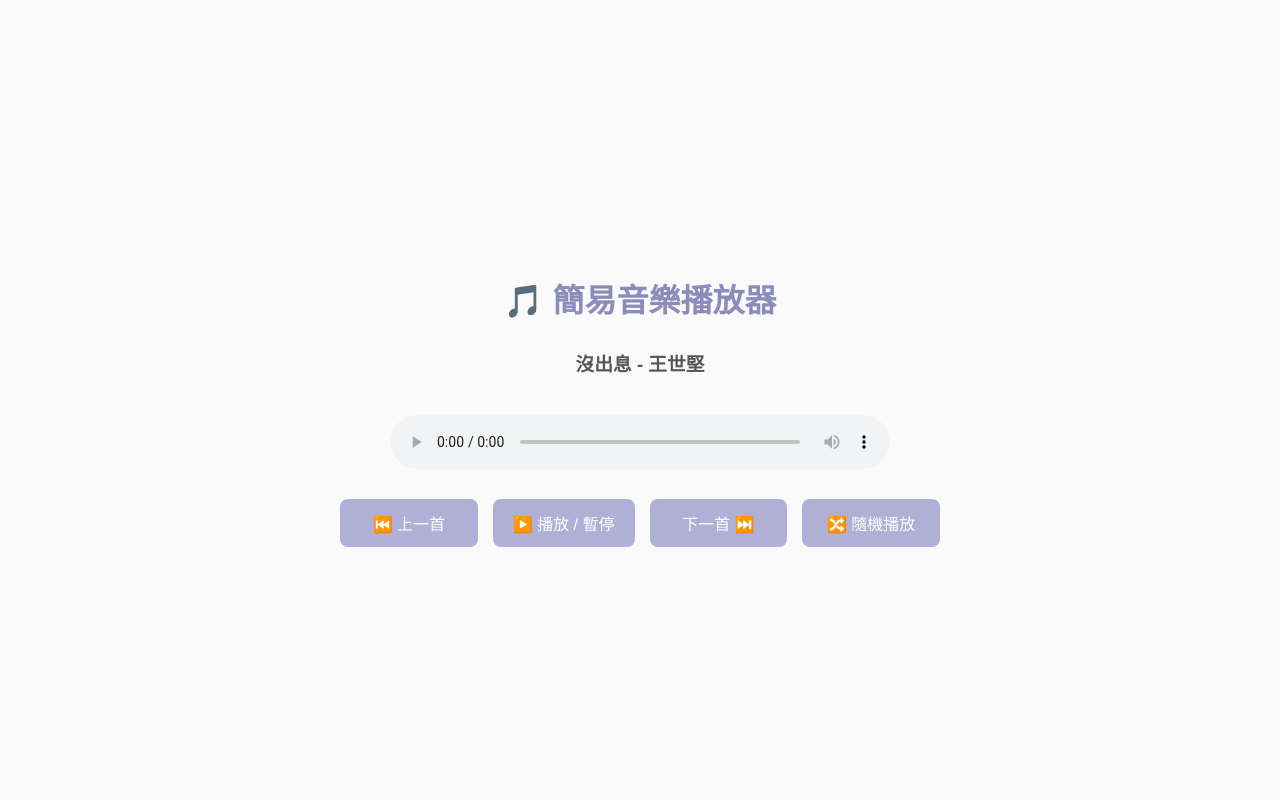
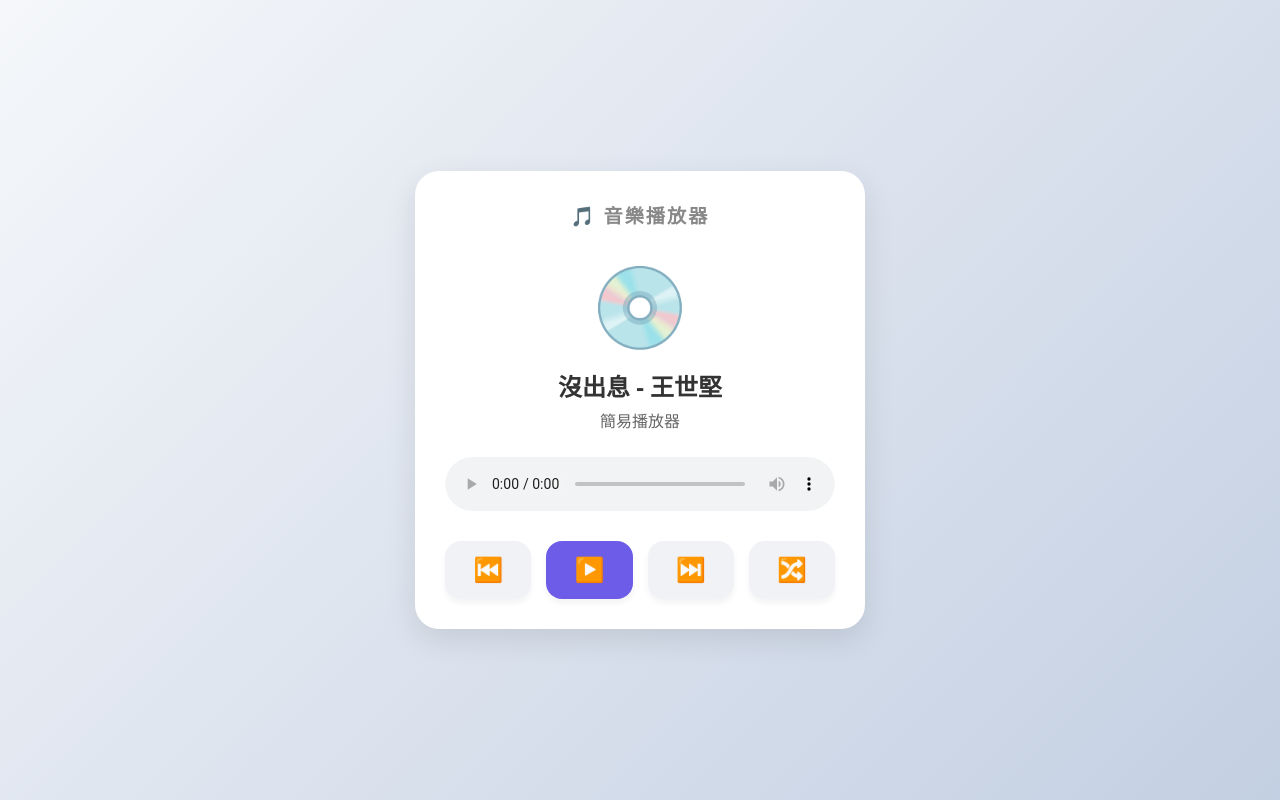
Before and after one commit to fansditz/music-player, a plain HTML site: page mmm/index.html in a window 1280 px wide. Drawn offline with Linux system fonts and the light colour scheme.

Commit message:
響應式

```diff
--- a/mmm/index.html
+++ b/mmm/index.html
@@ -8,19 +8,27 @@
 </head>
 <body>
 
-    <h1>🎵 簡易音樂播放器</h1>
+    <div class="main-container">
+        <div class="player-card">
+            <div class="header">
+                <h1>🎵 音樂播放器</h1>
+            </div>
 
-    <div id="info">
-        <h3 id="song-title">選擇歌曲...</h3>
-    </div>
+            <div class="track-info">
+                <div class="cover-placeholder">💿</div>
+                <h2 id="song-title">選擇歌曲...</h2>
+                <p id="artist-name">簡易播放器</p>
+            </div>
 
-    <audio id="player" controls></audio>
+            <audio id="player" controls></audio>
 
-    <div class="buttons">
-        <button id="prev">⏮️ 上一首</button>
-        <button id="play">▶️ 播放 / 暫停</button>
-        <button id="next">下一首 ⏭️</button>
-        <button id="shuffle">🔀 隨機播放</button>
+            <div class="controls-grid">
+                <button id="prev" class="btn-control">⏮️</button>
+                <button id="play" class="btn-control btn-play">▶️</button>
+                <button id="next" class="btn-control">⏭️</button>
+                <button id="shuffle" class="btn-control">🔀</button>
+            </div>
+        </div>
     </div>
 
     <script src="script.js"></script>
--- a/mmm/style.css
+++ b/mmm/style.css
@@ -1,82 +1,121 @@
-/* === 全域設定 === */
-body {
-    background-color: #fafafa;
-    font-family: 'Arial', sans-serif;
-    display: flex;
-    flex-direction: column;
-    align-items: center;
-    justify-content: center;
-    min-height: 100vh;
-    margin: 0;
-    padding: 20px;
-    box-sizing: border-box;
+/* === 全域重置與基礎設定 === */
+* {
+    box-sizing: border-box; /* 讓寬度計算更直覺 */
 }
 
-h1 {
-    color: #8c8cba;
-    margin-bottom: 10px;
-    font-size: 2rem;
-    text-align: center;
+body {
+    margin: 0;
+    padding: 0;
+    font-family: 'Segoe UI', Roboto, Helvetica, Arial, sans-serif; /* 通用字體堆疊 */
+    background: linear-gradient(135deg, #f5f7fa 0%, #c3cfe2 100%); /* 柔和漸層背景 */
+    min-height: 100vh; /* 確保背景填滿畫面 */
+    display: flex;
+    justify-content: center;
+    align-items: center;
+    padding: 20px; /* 避免卡片貼邊 */
 }
 
-#info {
-    margin-bottom: 20px;
-    color: #555;
-    text-align: center;
+/* === 主容器 (限制最大寬度) === */
+.main-container {
+    width: 100%;
+    max-width: 450px; /* 在大螢幕上限制寬度，像個 App */
 }
 
-/* === 播放器樣式 === */
+/* === 播放器卡片 (核心設計) === */
+.player-card {
+    background: white;
+    border-radius: 24px; /* 圓角 */
+    padding: 30px;
+    box-shadow: 0 10px 30px rgba(0, 0, 0, 0.1); /* 立體陰影 */
+    text-align: center;
+    width: 100%;
+}
+
+/* === 標題與資訊 === */
+h1 {
+    font-size: 1.2rem;
+    color: #888;
+    margin: 0 0 20px 0;
+    text-transform: uppercase;
+    letter-spacing: 2px;
+}
+
+.track-info {
+    margin-bottom: 25px;
+}
+
+.cover-placeholder {
+    font-size: 80px;
+    margin-bottom: 10px;
+    animation: rotate 10s linear infinite; /* 讓唱片轉動的小動畫 */
+    animation-play-state: paused; /* 預設暫停 */
+}
+
+/* 當播放時讓唱片轉動 (需要 JS 配合添加 class，或單純裝飾用) */
+/* 這裡我們先做靜態裝飾就好，保持簡單 */
+
+#song-title {
+    margin: 10px 0 5px;
+    color: #333;
+    font-size: 1.5rem;
+}
+
+#artist-name {
+    margin: 0;
+    color: #666;
+    font-size: 1rem;
+}
+
+/* === 音樂播放條 === */
 audio {
     width: 100%;
-    max-width: 500px; /* 電腦版最大寬度 */
-    margin-bottom: 30px;
-    border-radius: 30px;
+    margin-bottom: 25px;
+    border-radius: 50px;
 }
 
-/* === 按鈕容器 (電腦版預設) === */
-.buttons {
-    display: flex;
+/* === 按鈕控制區 (網格佈局) === */
+.controls-grid {
+    display: grid;
+    grid-template-columns: repeat(4, 1fr); /* 4 個按鈕並排 */
     gap: 15px;
-    width: 100%;
-    max-width: 600px;
-    justify-content: center;
+    align-items: center;
 }
 
-/* === 按鈕外觀 === */
-button {
-    background-color: #b0b0d6; /* 淡紫色 */
-    color: white;
-    border: none;
-    padding: 12px 20px;
-    font-size: 16px;
-    border-radius: 8px;
-    cursor: pointer;
-    transition: background 0.3s;
-    flex: 1; /* 讓按鈕平均分配空間 */
-    white-space: nowrap;
+/* 手機直立時，如果螢幕真的很窄，可以考慮變兩排 (選用) */
+@media (max-width: 350px) {
+    .controls-grid {
+        grid-template-columns: repeat(2, 1fr); /* 變成 2x2 */
+    }
 }
 
-button:hover {
-    background-color: #9696c2;
+/* === 按鈕樣式 === */
+.btn-control {
+    background-color: #f0f2f5;
+    border: none;
+    border-radius: 16px;
+    padding: 15px 0; /* 高度 */
+    font-size: 24px;
+    cursor: pointer;
+    transition: all 0.2s ease;
+    box-shadow: 0 4px 6px rgba(0,0,0,0.05);
 }
 
-/* === 手機版響應式設計 (關鍵區域) === */
-@media screen and (max-width: 600px) {
-    /* 在手機上，讓標題小一點 */
-    h1 {
-        font-size: 1.5rem;
-    }
+.btn-control:active {
+    transform: scale(0.95); /* 按下去有縮小效果 */
+    background-color: #e4e6eb;
+}
 
-    /* 在手機上，按鈕變成 2行x2列 的方塊 */
-    .buttons {
-        display: grid;
-        grid-template-columns: 1fr 1fr; /* 兩欄 */
-        gap: 10px;
-    }
+/* 播放按鈕特別顯眼 */
+.btn-play {
+    background-color: #6c5ce7; /* 漂亮的紫色 */
+    color: white;
+    grid-column: span 1; /* 佔據一格 */
+}
 
-    /* 加大按鈕，手指好點 */
-    button {
-        padding: 15px;
-        font-size: 18px;
-    }
+.btn-play:hover {
+    background-color: #5b4bc4;
 }
+
+.btn-play:active {
+    background-color: #4a3db3;
+}
```
